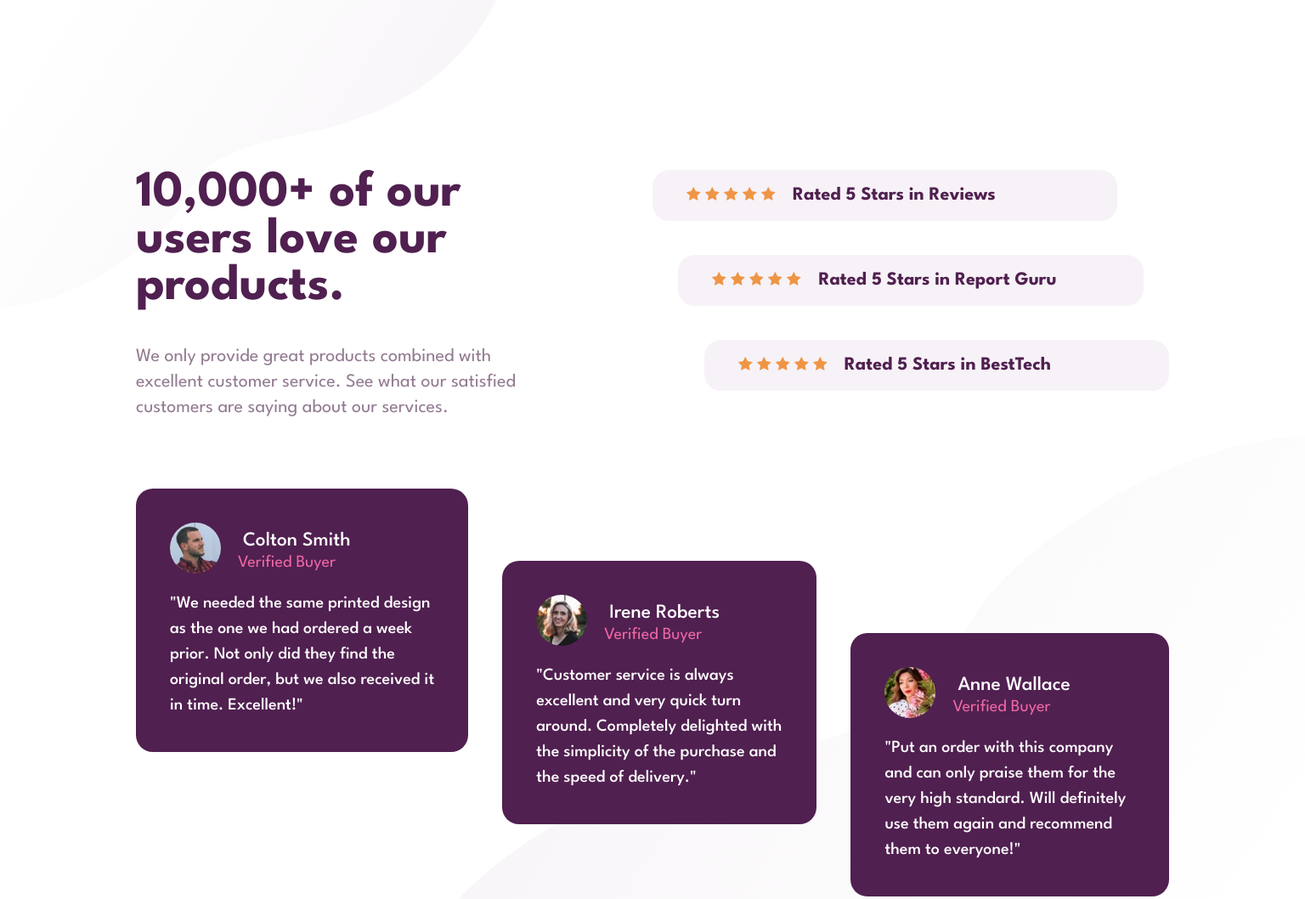
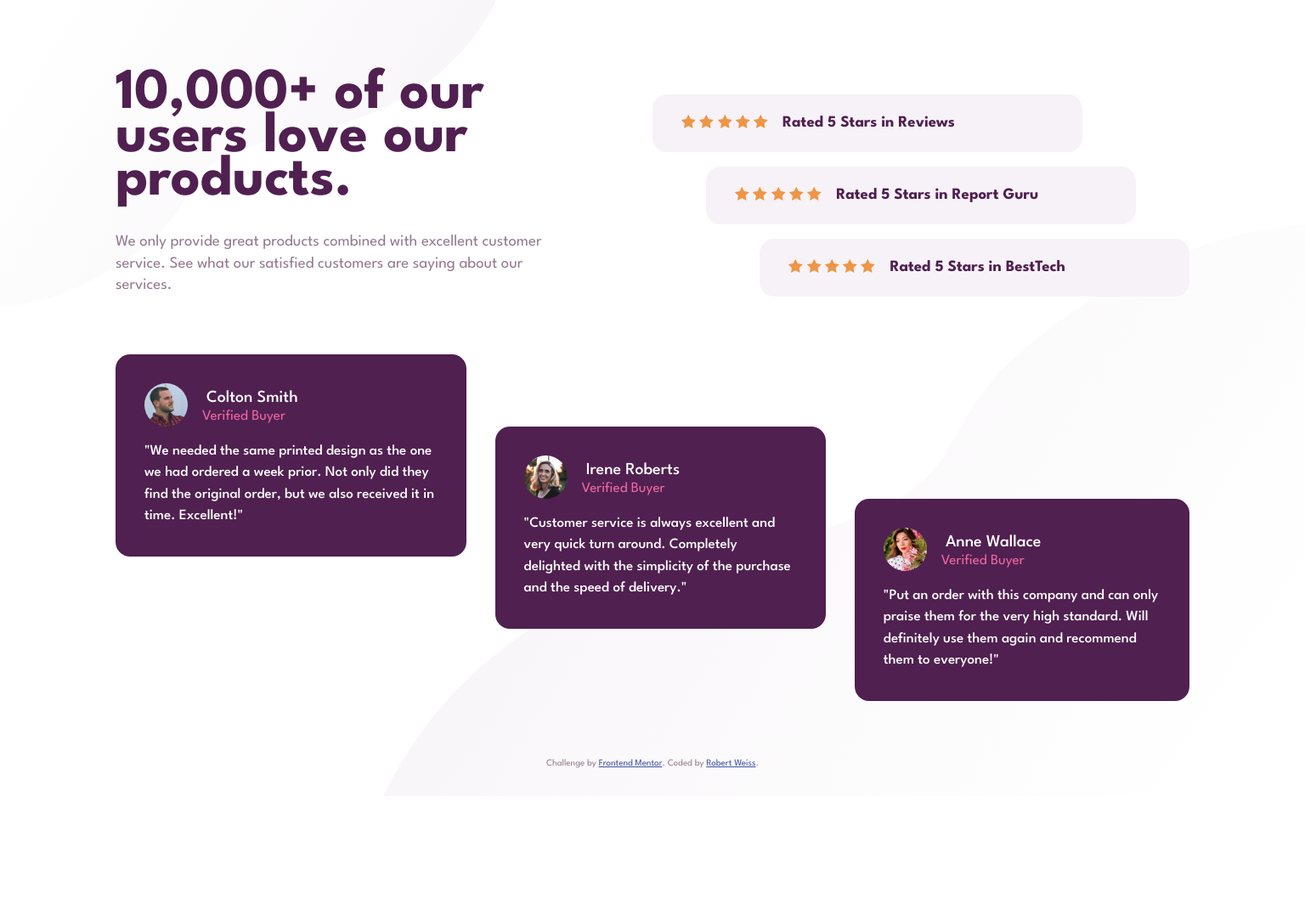
Before and after one commit to rweiss2010/Social-proof-section, a plain HTML site: page index.html in a window 1536 px wide. Shown: the top 1058 px of the page at 85% size. After the commit the page ends 937 px from the top, so only its background shows below. Drawn offline with Linux system fonts and the light colour scheme.

Commit message:
Add files via upload

```diff
--- a/styles.css
+++ b/styles.css
@@ -117,11 +117,11 @@ p{
 
 @media screen and (min-width:1410px) {
     html{
-        font-size: 20px;
+        font-size: 17px;
     }
 
     body{
-        padding: 10rem 8rem 2rem;
+        padding: 5rem 8rem 2rem;
         background-image: url(./images/bg-pattern-top-desktop.svg),url(./images/bg-pattern-bottom-desktop.svg);
         background-repeat: no-repeat, no-repeat;
         background-attachment: fixed;
@@ -129,7 +129,8 @@ p{
     }
 
     h1{
-        font-size: 3rem;
+        font-size: 4rem;
+        line-height: 75%;
     }
 
     .top{
@@ -144,11 +145,17 @@ p{
 
     .right{
         width: 50%;
+        gap: 1rem;
+        justify-content: flex-end;
     }
 
     .ratings{
         flex-direction: row;
-        width: 90%;
+        width: 80%;
+        height: 4rem;
+        gap: 1rem;
+        align-items: center;
+
     }
 
     .ratings:nth-child(2){
```
